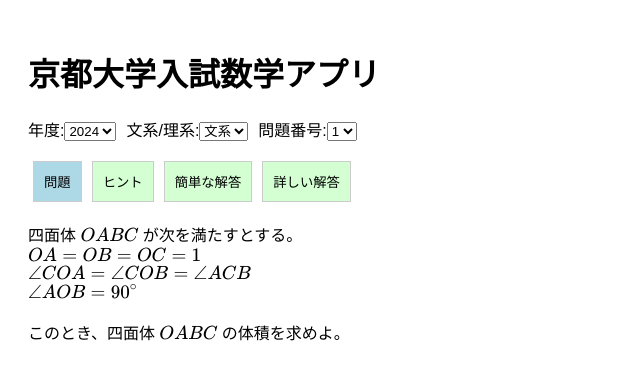
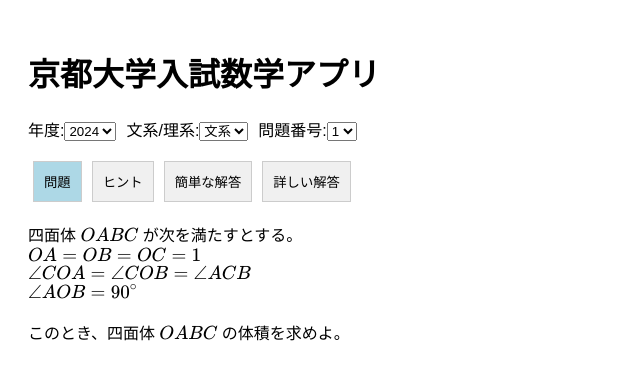
Before and after one commit to atchicoder/KyotoU-math-exam, a React (Vite) app: page / in a window 1280 px wide. Shown: the top 380 px of the page, without its empty margins (0-640 px from the left). Built offline with nearby package versions, Linux system fonts and the light colour scheme.

Commit message:
前に戻す

```diff
--- a/src/App.tsx
+++ b/src/App.tsx
@@ -21,7 +21,7 @@ const App = () => {
       item.year === selectedYear &&
       item.category === selectedCategory &&
       item.number === selectedNumber
-  ) as Problem | undefined; // 型を明示的に指定
+  );
 
   const handleContentChange = (
     content: "question" | "hints" | "solution" | "detailedSolution"
--- a/src/components/ContentSelector.tsx
+++ b/src/components/ContentSelector.tsx
@@ -5,13 +5,11 @@ interface ContentSelectorProps {
   onContentChange: (
     content: "question" | "hints" | "solution" | "detailedSolution"
   ) => void;
-  currentProblem: { content: Record<string, string> } | undefined;
 }
 
 const ContentSelector: React.FC<ContentSelectorProps> = ({
   selectedContent,
   onContentChange,
-  currentProblem,
 }) => {
   const options = [
     { label: "問題", value: "question" },
@@ -30,14 +28,9 @@ const ContentSelector: React.FC<ContentSelectorProps> = ({
             margin: "0 5px",
             padding: "10px",
             backgroundColor:
-              selectedContent === option.value
-                ? "#add8e6" // 選択中のボタンは青
-                : currentProblem?.content?.[option.value]
-                ? "#d3ffd3" // データがある場合は緑
-                : "#f0f0f0", // データがない場合はグレー
+              selectedContent === option.value ? "#add8e6" : "#f0f0f0",
             border: "1px solid #ccc",
-            cursor: currentProblem?.content?.[option.value] ? "pointer" : "not-allowed", // データがない場合は無効風
-            opacity: currentProblem?.content?.[option.value] ? 1 : 0.5, // データがない場合は薄くする
+            cursor: "pointer",
           }}
         >
           {option.label}
```
